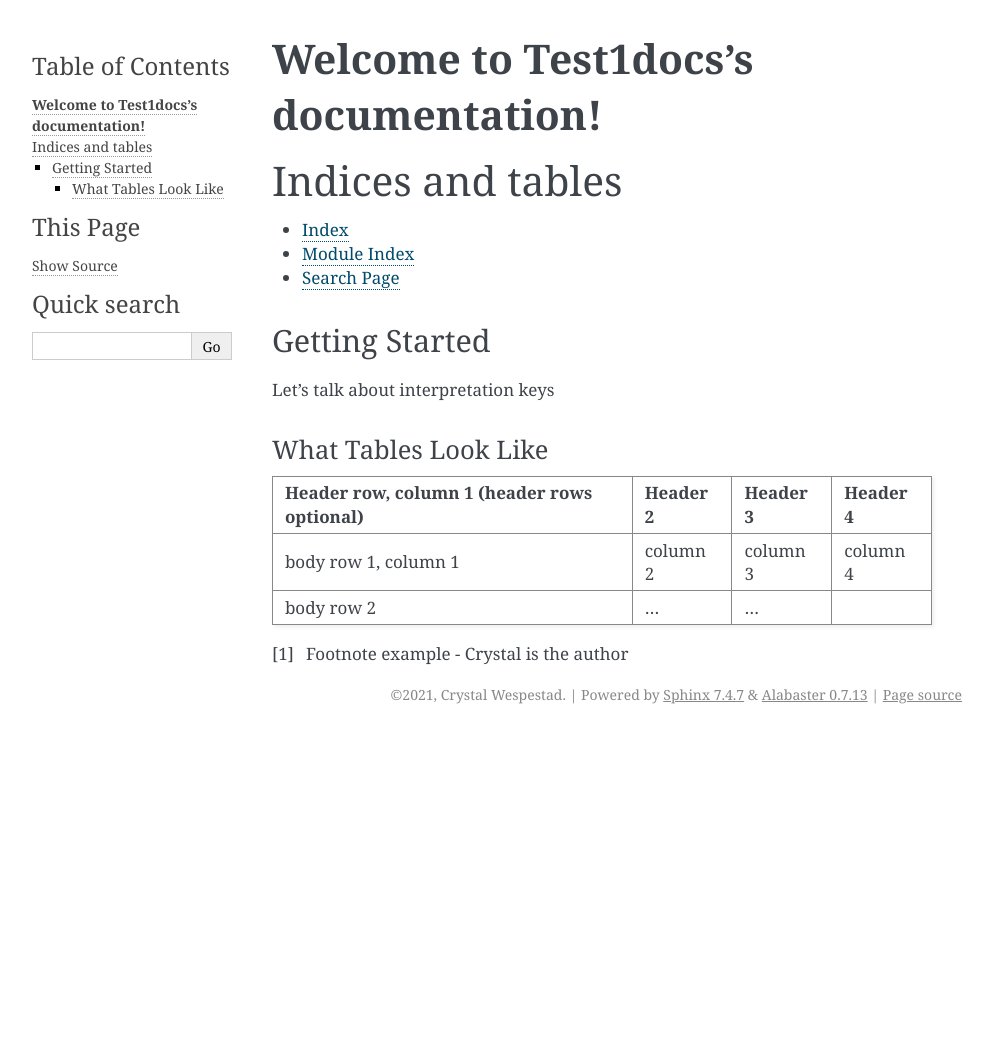
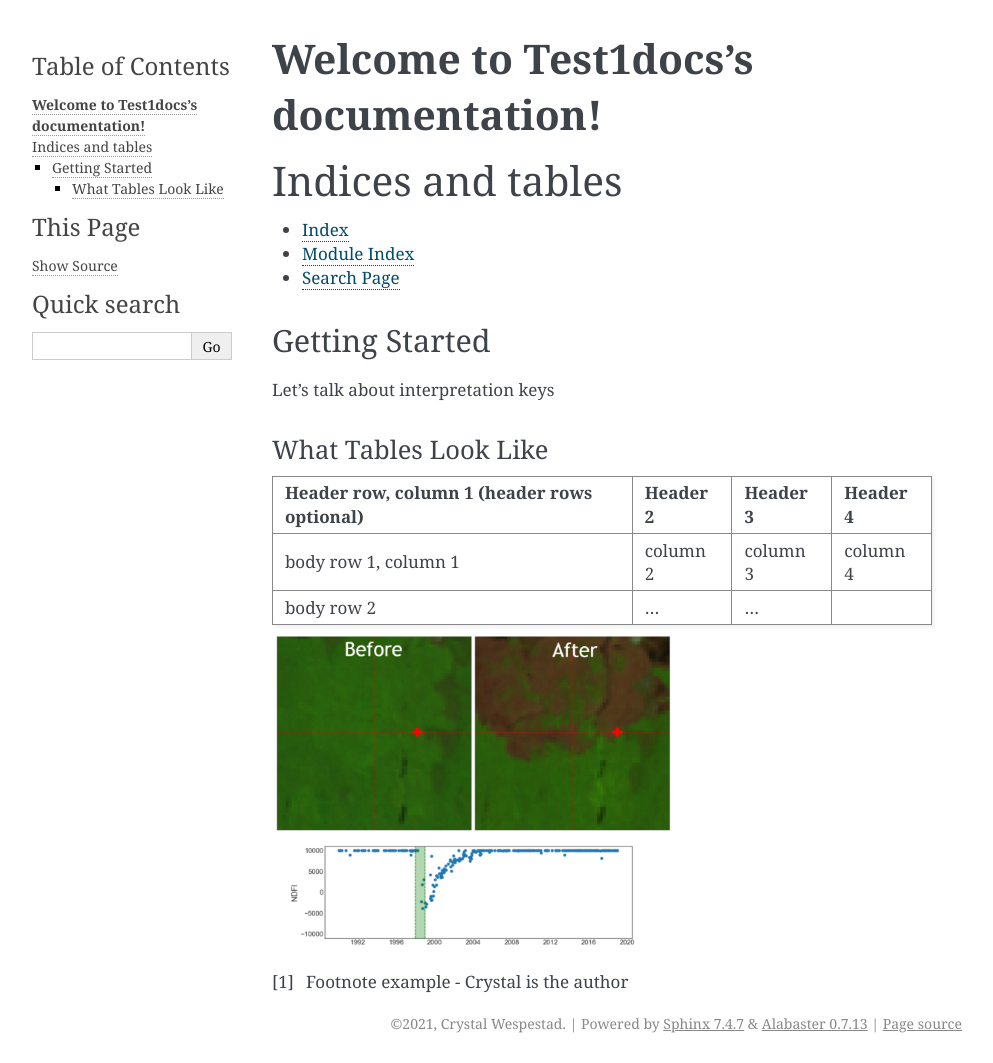
Before and after one commit to wespestad/read_the_docs_test, a Sphinx documentation site: the page built from source/index.rst, in a window 1280 px wide. Shown: the whole page, without its empty margins (148-1141 px from the left). Built offline with Sphinx 7.4.7, drawn with Linux system fonts in a browser that asks for light colours; before the commit the page ends 900 px from its top, so only the background shows below that.

Commit message:
add image of degradation

```diff
--- a/source/index.rst
+++ b/source/index.rst
@@ -38,6 +38,8 @@ What Tables Look Like
 | body row 2             | ...        | ...      |          |
 +------------------------+------------+----------+----------+
 
-
+.. image:: ../degradation_example_Bullock.png
+  :width: 400
+  :alt: Example of degradation with imagery and NDFI time series plot
 
 .. [#f1] Footnote example - Crystal is the author
```
